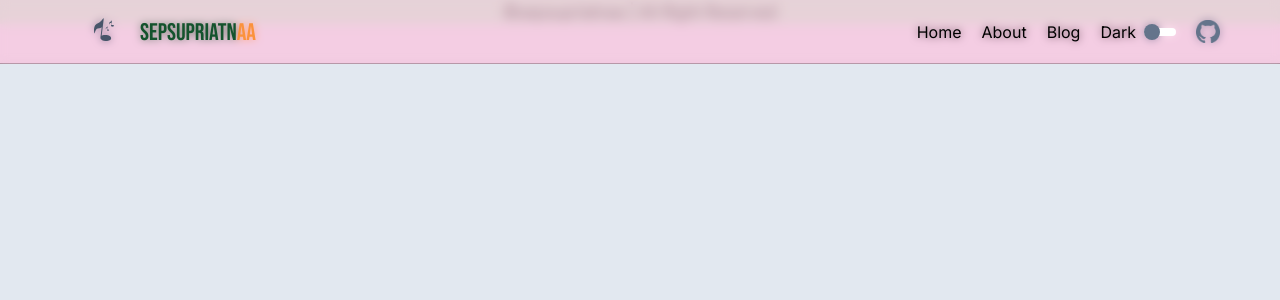
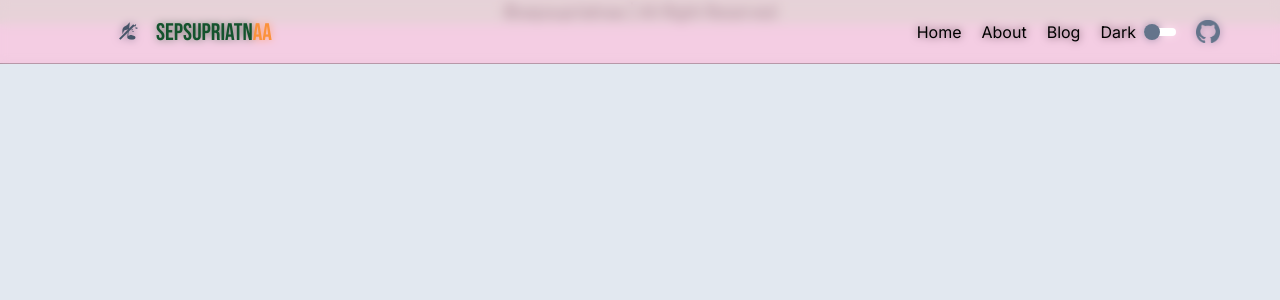
Before and after one commit to asep933/portfolio-sepsupriatnaa, a Next.js app: page /navbar in a window 1280 px wide. Shown: the top 300 px of the page. Built offline with nearby package versions, Linux system fonts and the light colour scheme; no server answers.

Commit message:
memperbaiki tombol musik

```diff
--- /dev/null
+++ b/app/components/button-music/page.js
@@ -0,0 +1,52 @@
+"use client";
+import { useState, useEffect } from "react";
+import useSound from "use-sound";
+import { ReactSVG } from "react-svg";
+
+const ButtonMusic = () => {
+  const [showButton, setShowButton] = useState(true);
+  const [playbackRate, setPlaybcakRate] = useState(0);
+  const [volume, setVolume] = useState(0.25);
+  const [play, { pause }] = useSound("../../musik-latar.mp3", {
+    playbackRate,
+    volume,
+    soundEnabled: true,
+  });
+
+  const handlePlay = () => {
+    setShowButton(!showButton);
+    showButton ? play() : pause();
+  };
+
+  return (
+    <>
+      <div className="absolute left-10 -top-[2.5px] lg:left-[7.6rem] lg:top-[0.3rem] z-[2222]">
+        <button onClick={handlePlay}>
+          <div
+            className={`${
+              !showButton ? "scale-0" : "scale-100"
+            } bg-slate-600 p-[1.2px] w-5 -rotate-45 absolute top-[26px] -left-[4.5px] transition duration-500 ease-in-out`}
+          ></div>
+
+          <ReactSVG
+            className="h-4 absolute lg:scale-110
+            "
+            src="../../logo-music.svg"
+            beforeInjection={(svg) => {
+              svg.classList.add("w-4");
+              svg.classList.add("h-4");
+              svg.classList.add("hover:scale-110");
+              svg.classList.add("hover:-rotate-12");
+              svg.classList.add("hover:duration-300");
+              svg.classList.add("lg:hover:scale-110");
+              svg.classList.add("lg:hover:-rotate-12");
+              svg.classList.add("lg:hover:duration-300");
+            }}
+          />
+        </button>
+      </div>
+    </>
+  );
+};
+
+export default ButtonMusic;
--- a/app/navbar/page.js
+++ b/app/navbar/page.js
@@ -1,11 +1,10 @@
 "use client";
 import Link from "next/link";
 import { Bebas_Neue } from "next/font/google";
-import React, { useState, useEffect } from "react";
+import { useState, useEffect } from "react";
 import GitHub from "../components/link-github/page";
 import ToggleDark from "../components/toggle-dark/page";
-import useSound from "use-sound";
-import { ReactSVG } from "react-svg";
+import ButtonMusic from "../components/button-music/page";
 
 const bebas_neue = Bebas_Neue({
   display: "swap",
@@ -16,14 +15,6 @@ const bebas_neue = Bebas_Neue({
 const Navbar = () => {
   const [addHumberger, setAddHumberger] = useState(false);
   const [showMenu, setShowMenu] = useState(false);
-  const [playbackRate, setPlaybcakRate] = useState(0);
-  const [volume, setVolume] = useState(0.25);
-  const [interrupt, setInterrupt] = useState(true);
-  const [play] = useSound("../../musik-latar.mp3", {
-    playbackRate,
-    volume,
-    interrupt,
-  });
 
   const handleAnimate = () => {
     setAddHumberger(!addHumberger);
@@ -63,25 +54,12 @@ const Navbar = () => {
         className="dark:bg-slate-200 dark:bg-opacity-75 flex lg:justify-between bg-nav bg-nav
       shadow-nav w-full items-center p-2 bg-transparent fixed z-50 backdrop-blur-sm"
       >
-        <button onClick={play}>
-          <ReactSVG
-            className="h-4 absolute -top-[51.9rem] left-7 lg:scale-125 lg:-top-[64.7rem]
-            lg:left-24 lg:mb-16"
-            src="../../logo-music.svg"
-            beforeInjection={(svg) => {
-              svg.classList.add("w-4");
-              svg.classList.add("hover:scale-110");
-              svg.classList.add("hover:-rotate-12");
-              svg.classList.add("hover:duration-300");
-              svg.classList.add("lg:hover:scale-110");
-              svg.classList.add("lg:hover:-rotate-12");
-              svg.classList.add("lg:hover:duration-300");
-            }}
-          />
-        </button>
+        {/* button music start*/}
+        <ButtonMusic />
+        {/* button music end*/}
 
         {/* logo */}
-        <div className="block text-green-900 text-2xl pl-8 px-4 lg:ml-32 lg:absolute lg:-left-10">
+        <div className="block text-green-900 text-2xl ml-6 px-4 lg:ml-40 lg:absolute lg:-left-10">
           <Link className={`mx-5 ${bebas_neue.className}`} href={"/"}>
             sepsupriatn
             <span className="dark:text-orange-500 text-orange-400">aa</span>
@@ -165,7 +143,7 @@ const Navbar = () => {
         {/* Menu Pc Start */}
         <div
           id="menu"
-          className="hidden relative bg-slate-100 w-2/4 z-20 t-10 top-16 right-5 rounded-lg shadow-lg p-10
+          className="lg:ml-[50.5rem] hidden relative bg-slate-100 w-2/4 z-20 t-10 top-16 right-5 rounded-lg shadow-lg p-10
               transition duration-300 ease-in-out lg:top-0 lg:right-32 lg:shadow-none lg:bg-transparent lg:flex lg:justify-end lg:p-0 lg:rounded-none"
         >
           <div className="dark:text-black lg:font-normal lg:flex lg:items-center lg:space-x-5 lg:translate-x-8 lg:mt-3 pb-3">
```
Also changed, not shown: 1 other file (tests, documents, lock files or other folders).
